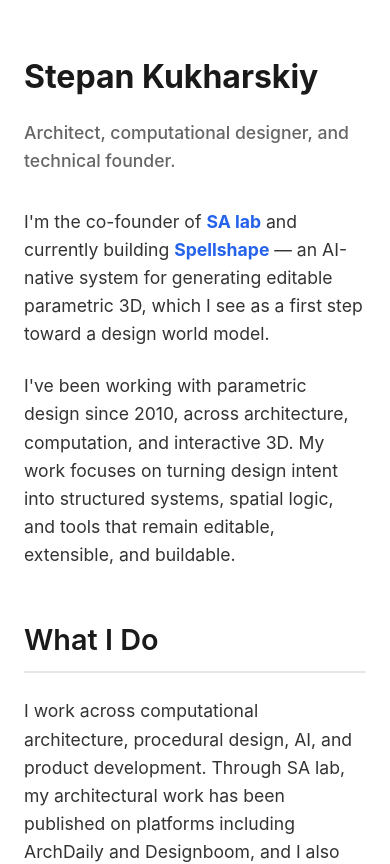
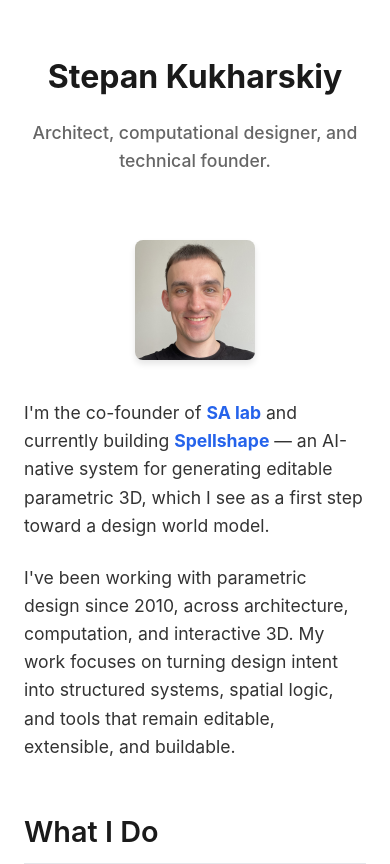
Before and after one commit to StepanKukharskiy/me, a SvelteKit app: page / in a window 390 px wide. Shown: the top 864 px of the page. Built offline with nearby package versions, Linux system fonts and the light colour scheme.

Commit message:
'text_upd'

```diff
--- a/src/app.html
+++ b/src/app.html
@@ -4,6 +4,35 @@
 		<meta charset="utf-8" />
 		<meta name="viewport" content="width=device-width, initial-scale=1" />
 		%sveltekit.head%
+
+		<!-- JSON-LD Structured Data for AI crawlers -->
+		<script type="application/ld+json">
+		{
+		  "@context": "https://schema.org",
+		  "@type": "Person",
+		  "name": "Stepan Kukharskiy",
+		  "jobTitle": "Founder and Computational Designer",
+		  "url": "https://stepankukharskiy.com",
+		  "sameAs": [
+		    "https://www.linkedin.com/in/stepan-kukharskiy-25347342",
+		    "https://github.com/StepanKukharskiy",
+		    "https://salab.org/eng"
+		  ],
+		  "worksFor": [
+		    {
+		      "@type": "Organization",
+		      "name": "Spellshape",
+		      "roleName": "Founder"
+		    },
+		    {
+		      "@type": "Organization",
+		      "name": "SA lab",
+		      "roleName": "Co-founder"
+		    }
+		  ],
+		  "knowsAbout": ["Parametric Design", "Artificial Intelligence", "Computational Geometry", "World Models", "Grasshopper", "Python"]
+		}
+		</script>
 	</head>
 	<body data-sveltekit-preload-data="hover">
 		<div style="display: contents">%sveltekit.body%</div>
--- a/src/routes/+page.svelte
+++ b/src/routes/+page.svelte
@@ -1,8 +1,19 @@
+
+<script module>
+  export const prerender = true;
+</script>
 
 <main class="container">
   <section class="hero">
-    <h1>Stepan Kukharskiy</h1>
-    <p class="tagline">Architect, computational designer, and technical founder.</p>
+    <div class="hero-content">
+      <div class="hero-text">
+        <h1>Stepan Kukharskiy</h1>
+        <p class="tagline">Architect, computational designer, and technical founder.</p>
+      </div>
+      <div class="hero-image">
+        <img src="/Stepan_Kukharskiy.jpg" alt="Stepan Kukharskiy" />
+      </div>
+    </div>
 
     <p class="intro">
       I'm the co-founder of <strong>SA lab</strong> and currently building <strong>Spellshape</strong> — an AI-native system for generating editable parametric 3D, which I see as a first step toward a design world model.
@@ -42,7 +53,6 @@
     <h2>Get in Touch</h2>
     <div class="social-links">
       <a href="https://www.linkedin.com/in/stepan-kukharskiy-25347342" target="_blank" rel="noopener">LinkedIn</a>
-      <a href="https://github.com/StepanKukharskiy" target="_blank" rel="noopener">GitHub</a>
     </div>
   </section>
 </main>
@@ -69,6 +79,29 @@
     color: #666;
     margin-bottom: 2rem;
     font-weight: 500;
+  }
+
+  .hero-content {
+    display: flex;
+    align-items: flex-start;
+    gap: 2rem;
+    margin-bottom: 2rem;
+  }
+
+  .hero-text {
+    flex: 1;
+  }
+
+  .hero-image {
+    flex-shrink: 0;
+  }
+
+  .hero-image img {
+    width: 150px;
+    height: 150px;
+    border-radius: 8px;
+    object-fit: cover;
+    box-shadow: 0 4px 6px rgba(0, 0, 0, 0.1);
   }
 
   .intro {
@@ -148,6 +181,17 @@
       font-size: 1.1rem;
     }
 
+    .hero-content {
+      flex-direction: column;
+      align-items: center;
+      text-align: center;
+    }
+
+    .hero-image img {
+      width: 120px;
+      height: 120px;
+    }
+
     .social-links {
       flex-direction: column;
       align-items: flex-start;
```
Also changed, not shown: static/SAlab_Stepan_Kukharskiy.jpg (added), static/Stepan_Kukharskiy.jpg (added), static/llms.txt (added), static/robots.txt.
